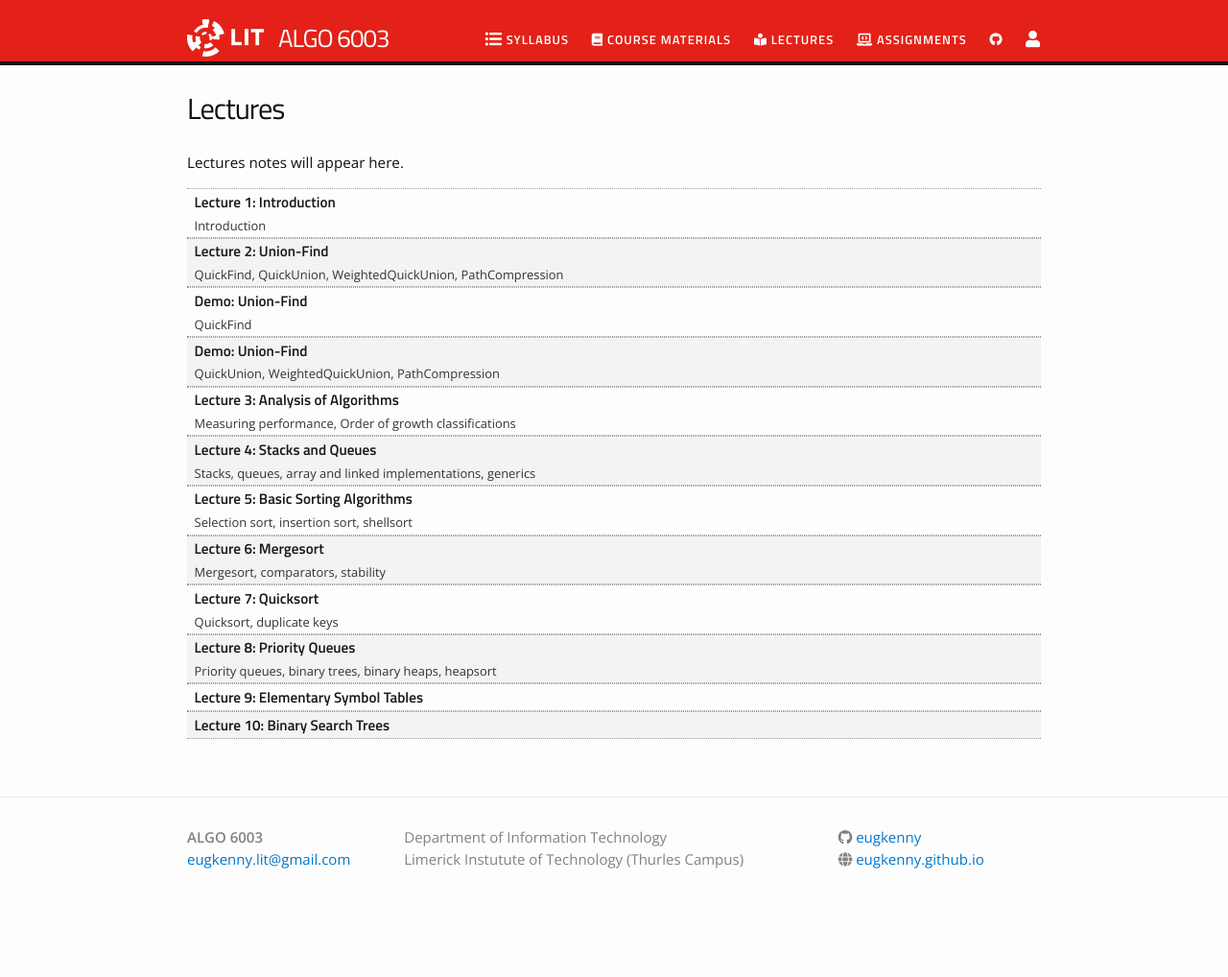
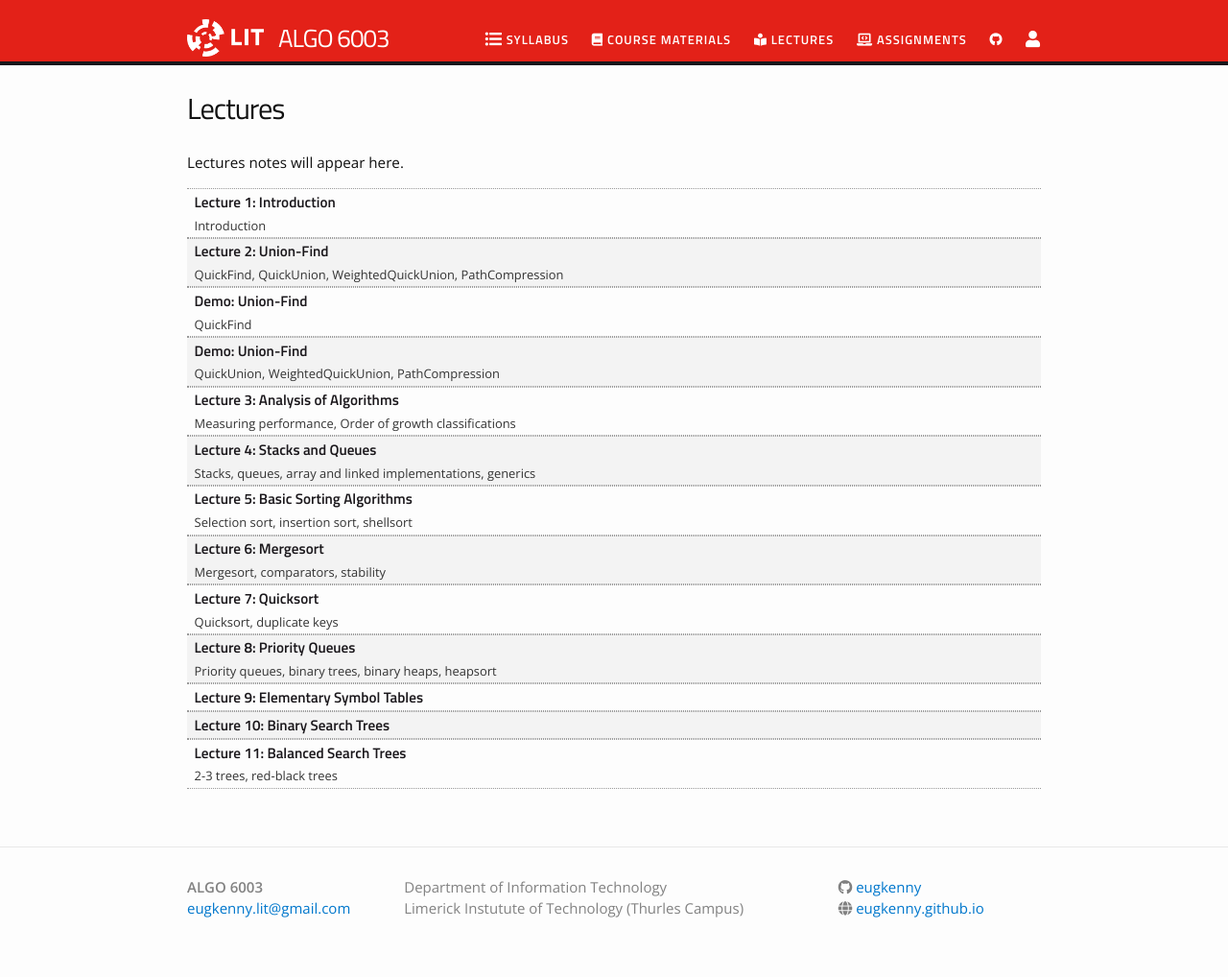
Before and after one commit to eugkenny/ALGO6003, a Jekyll site: the page built from lectures.md, in a window 1280 px wide. Shown: the whole page at 96% size. Built offline with Jekyll 4.4.1, drawn with Linux system fonts in a browser that asks for light colours; nearby versions of some CDN libraries; before the commit the page ends 966 px from its top, so only the background shows below that.

Commit message:
Lecture update

```diff
--- a/_data/lectures.yml
+++ b/_data/lectures.yml
@@ -62,3 +62,8 @@
   filename: 10 - Binary Search Trees.pdf
   dirname: lectures
   tldr: ""
+
+- title: "Lecture 11: Balanced Search Trees"
+  filename: 11 - Balanced Search Trees.pdf
+  dirname: lectures
+  tldr: "2-3 trees, red-black trees"
```
Also changed, not shown: 1 other file.
